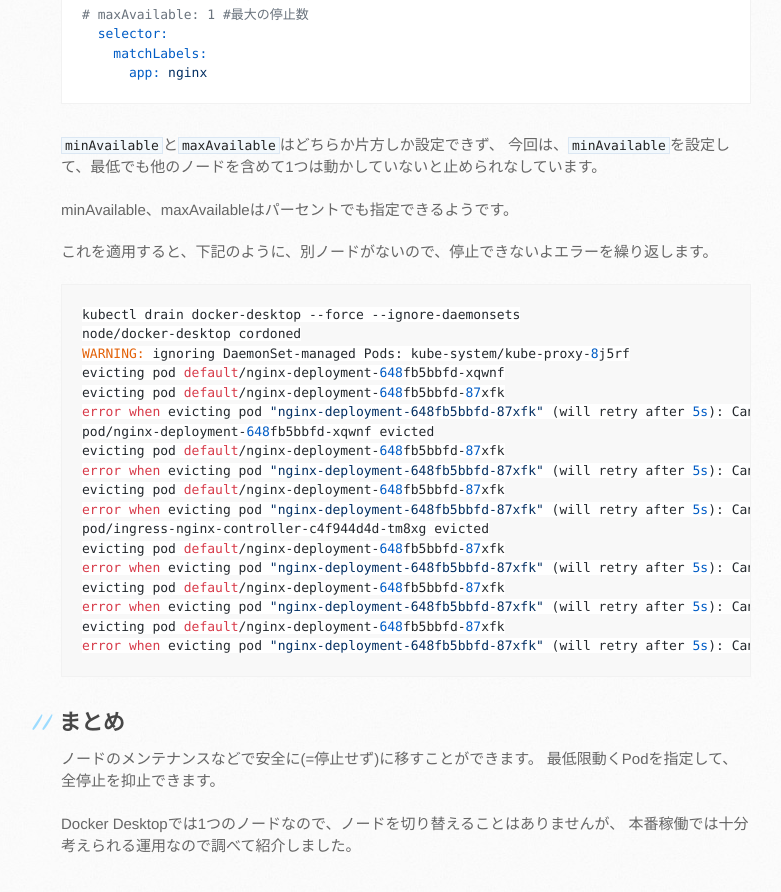
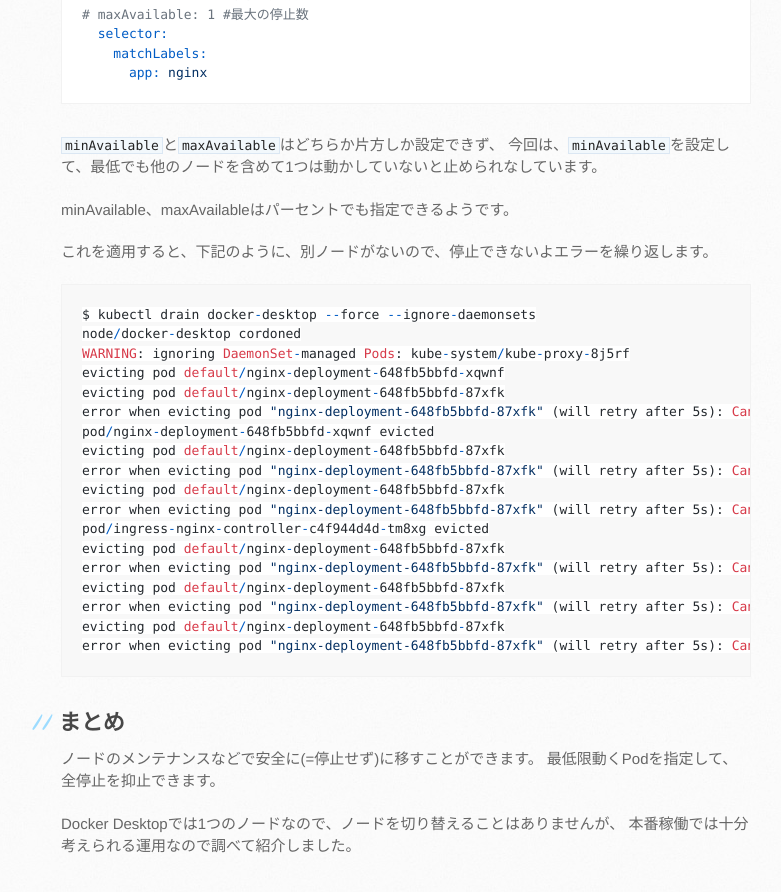
Before and after one commit to mtaketani113/mtaketani113.github.io, a Jekyll site: the page built from it/container/containerPart11.md, in a window 1280 px wide and 900 px high, scrolled down 2885 px. Shown: the top 892 px of the window, without its empty margins (109-890 px from the left). Built offline with Jekyll 4.4.1, drawn with Linux system fonts in a browser that asks for light colours; comment, search, counter and statistics services are not loaded; the repository's description, which GitHub fills in, is left out.

Commit message:
コマンド修正

````diff
--- a/it/container/containerPart11.md
+++ b/it/container/containerPart11.md
@@ -137,7 +137,7 @@ minAvailable、maxAvailableはパーセントでも指定できるようです
 これを適用すると、下記のように、別ノードがないので、停止できないよエラーを繰り返します。
 
 ```
-kubectl drain docker-desktop --force --ignore-daemonsets
+$ kubectl drain docker-desktop --force --ignore-daemonsets
 node/docker-desktop cordoned
 WARNING: ignoring DaemonSet-managed Pods: kube-system/kube-proxy-8j5rf
 evicting pod default/nginx-deployment-648fb5bbfd-xqwnf
````
